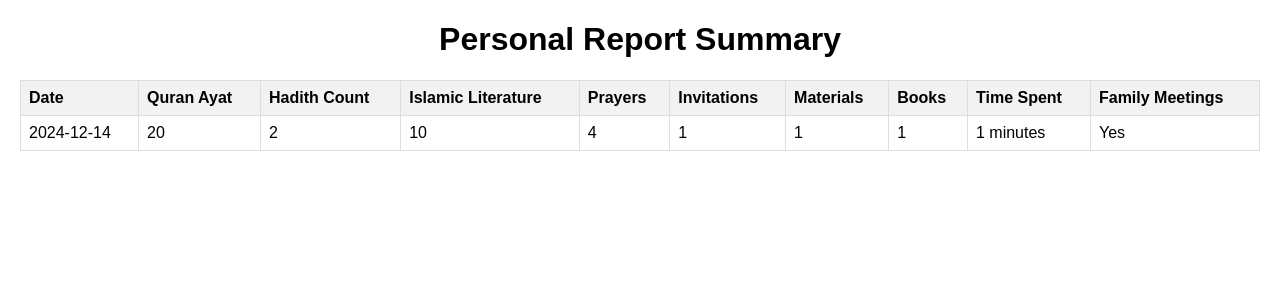
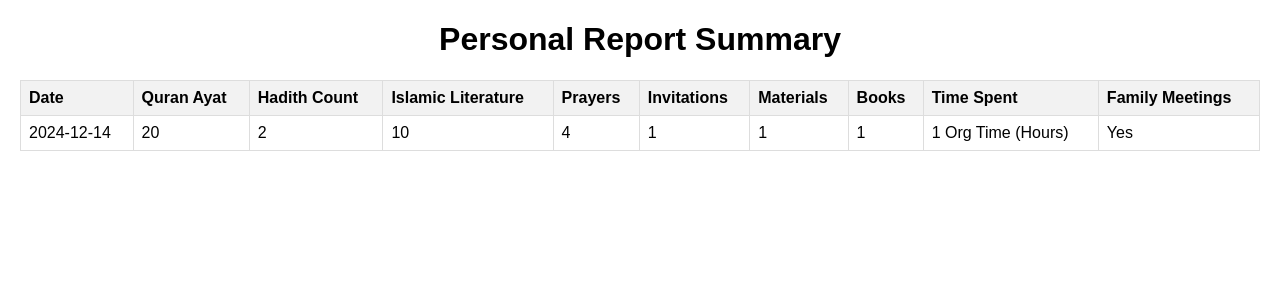
Before and after one commit to MCA-Reports/All-Reports, a Flask app: template templates/personal/summary_pdf.html in a window 1280 px wide. Shown: the top 300 px of the page. Run offline with Flask 3, Linux system fonts and the light colour scheme; the template is opened without the code that fills it: values that come from a table or form of the project are taken from there, others are empty; data comes from the database, SQL or seed files in the repository.

Commit message:
Summary  updated

```diff
--- a/templates/personal/summary_pdf.html
+++ b/templates/personal/summary_pdf.html
@@ -60,7 +60,7 @@
                 <td>{{ report.invitations }}</td>
                 <td>{{ report.invitation_materials }}</td>
                 <td>{{ report.books_distributed }}</td>
-                <td>{{ report.org_time_spent }} minutes</td>
+                <td>{{ report.org_time_spent }} Org Time (Hours)</td>
                 <td>{{ 'Yes' if report.family_meetings else 'No' }}</td>
             </tr>
             {% endfor %}
```
